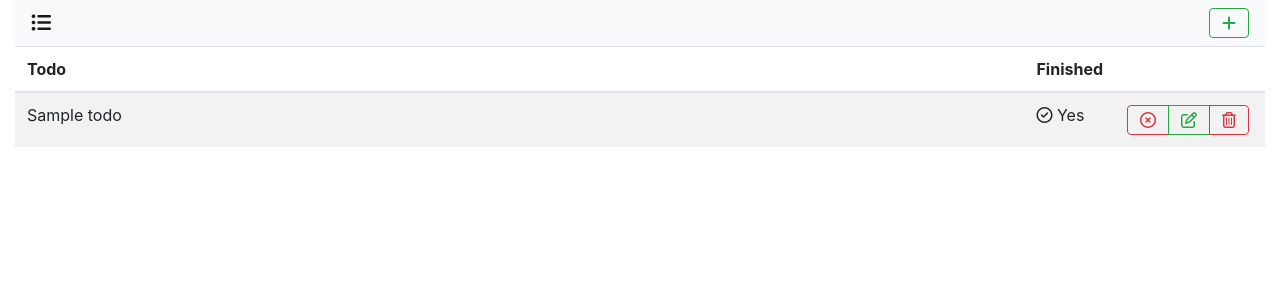
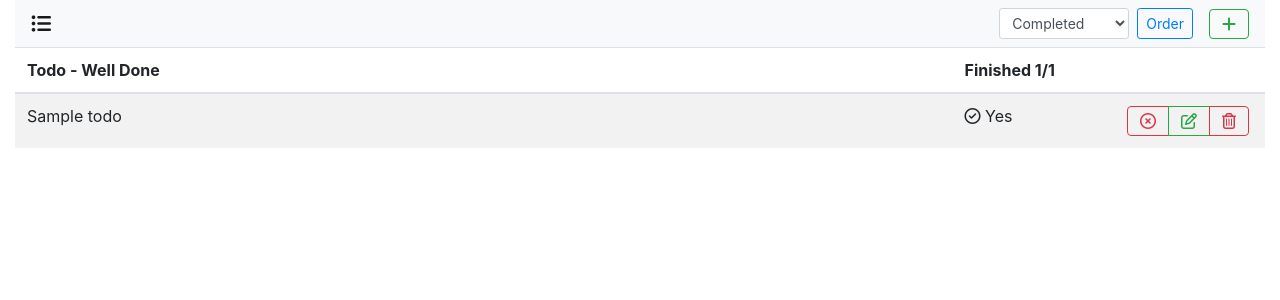
Before and after one commit to iwantm/QAFlask, a Flask app: page / in a window 1280 px wide. Shown: the top 300 px of the page. Run offline with Flask 2, Linux system fonts and the light colour scheme; tables that the repository leaves empty hold one stand-in row (values such as "Sample post"); parts of the project's set-up code (start-up, migrations or seed data) failed here and were passed over; some libraries are stand-ins or nearby versions.

Commit message:
finish CRUD features

```diff
--- a/apps/todo/application/forms.py
+++ b/apps/todo/application/forms.py
@@ -1,5 +1,6 @@
 from flask_wtf import FlaskForm
 from wtforms import StringField, SubmitField
+from wtforms.fields.core import SelectField
 from wtforms.validators import DataRequired, Length, ValidationError
 
 from application.models import Todos
@@ -25,3 +26,13 @@ class TodoForm(FlaskForm):
         Length(min=5, max=50)
     ])
     submit = SubmitField('Add Todo')
+
+
+class OrderingForm(FlaskForm):
+    order = SelectField('Order: ', choices=[
+        ("completed", "Completed"),
+        ("new", "Newest"),
+        ("old", "Oldest"),
+        ("incomplete", "Not Complete")
+    ])
+    submit = SubmitField('Order')
--- a/apps/todo/application/routes.py
+++ b/apps/todo/application/routes.py
@@ -1,14 +1,29 @@
 from application import app, db
 from flask import render_template, request, redirect, url_for
-from application.forms import TodoForm
+from application.forms import TodoForm, OrderingForm
 from application.models import Todos
 
 
-@app.route('/')
+@app.route('/', methods=['POST', 'GET'])
 def index():
-    all_todos = Todos.query.all()
+    form = OrderingForm()
+    total = {
+        'complete': Todos.query.filter_by(completed=True).count(),
+        'all': Todos.query.count()
+    }
+    todos = []
+    if form.order.data == 'new':
+        todos = Todos.query.order_by(Todos.id.desc()).all()
+    elif form.order.data == 'completed':
+        todos = Todos.query.order_by(Todos.completed.desc()).all()
+    elif form.order.data == 'incomplete':
+        todos = Todos.query.order_by(Todos.completed.asc()).all()
+    elif form.order.data == 'old':
+        todos = Todos.query.order_by(Todos.id.asc()).all()
+    else:
+        todos = Todos.query.all()
 
-    return render_template('list.html', todos=all_todos)
+    return render_template('list.html', todos=todos, form=form, total=total)
 
 
 @app.route('/add', methods=['GET', 'POST'])
--- a/apps/todo/application/templates/index.html
+++ b/apps/todo/application/templates/index.html
@@ -18,14 +18,15 @@
 
 <body>
     <div class="container-fluid">
+
         <nav class="navbar navbar-expand-lg navbar-light bg-light">
             <a class="navbar-brand mb-0 h1" href='{{url_for("index")}}'>
                 <i class="fas fa-list-ul"></i>
             </a>
-            <ul class="navbar-nav mr-auto">
+            <ul class="navbar-nav mr-auto mt-2 ">
             </ul>
             {% block add %}
-            {% endblock add %}
+            {% endblock  %}
         </nav>
         <div>
             {% block content %}
--- a/apps/todo/application/templates/list.html
+++ b/apps/todo/application/templates/list.html
@@ -1,13 +1,27 @@
 {% extends 'index.html' %}
+
 {% block add %}
-<a class="btn btn-outline-success float-right" href='{{url_for("add")}}'><i class=" fas fa-plus"></i></a>
+<form class="form-inline my-2 my-lg-0" action='{{ url_for("index") }}' method='POST'>
+    {{ form.order(class="form-control form-control-sm mr-sm-2") }}{{ form.submit(class="btn btn-outline-primary my-2 my-sm-0 btn-sm") }}
+</form>
+<a class="btn ml-3 btn-outline-success float-right" href='{{url_for("add")}}'><i class=" fas fa-plus"></i></a>
 {% endblock add %}
 {% block content %}
 <table class="table table-striped">
+
     <thead>
         <tr>
-            <th class="w-100">Todo</th>
-            <th class="w-15">Finished</th>
+            {% if total['all'] == 0 %}
+            <th class="w-75">Todo - Add Some Todos </th>
+            {% elif total['all'] == total['complete'] %}
+            <th class="w-75">Todo - Well Done </th>
+            {% elif total['all'] - total['complete'] > 3 %}
+            <th class="w-75">Todo - You are falling behind </th>
+            {% else %}
+            <th class="w-75">Todo</th>
+            {% endif %}
+
+            <th class="w-20">Finished {{ total['complete']|string+'/'+total['all']|string }}</th>
             <th class="w-10"></th>
         </tr>
     </thead>
```
